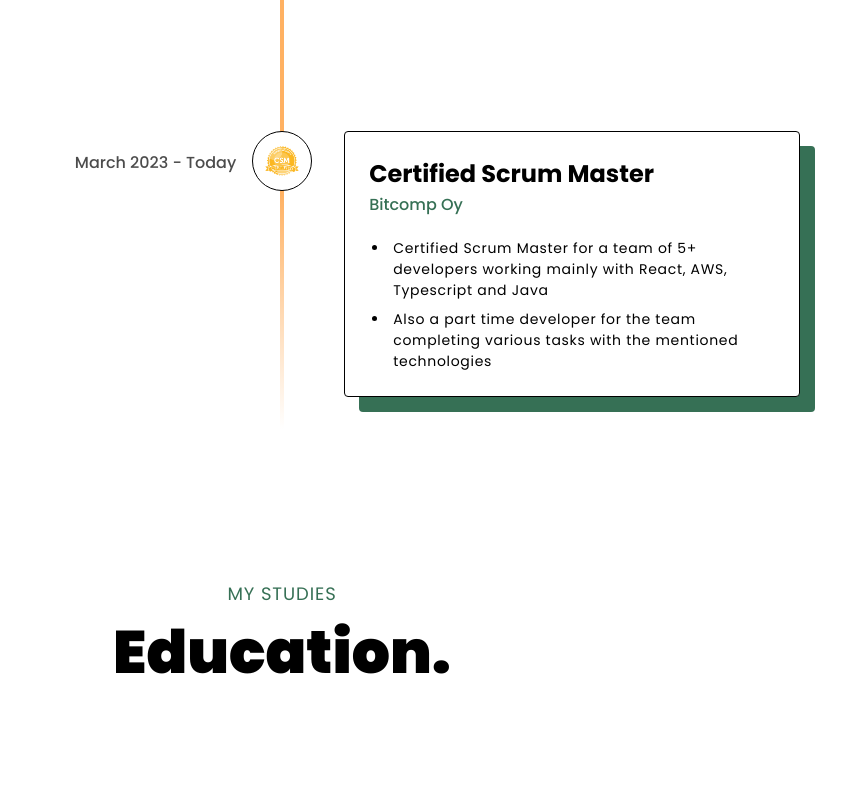
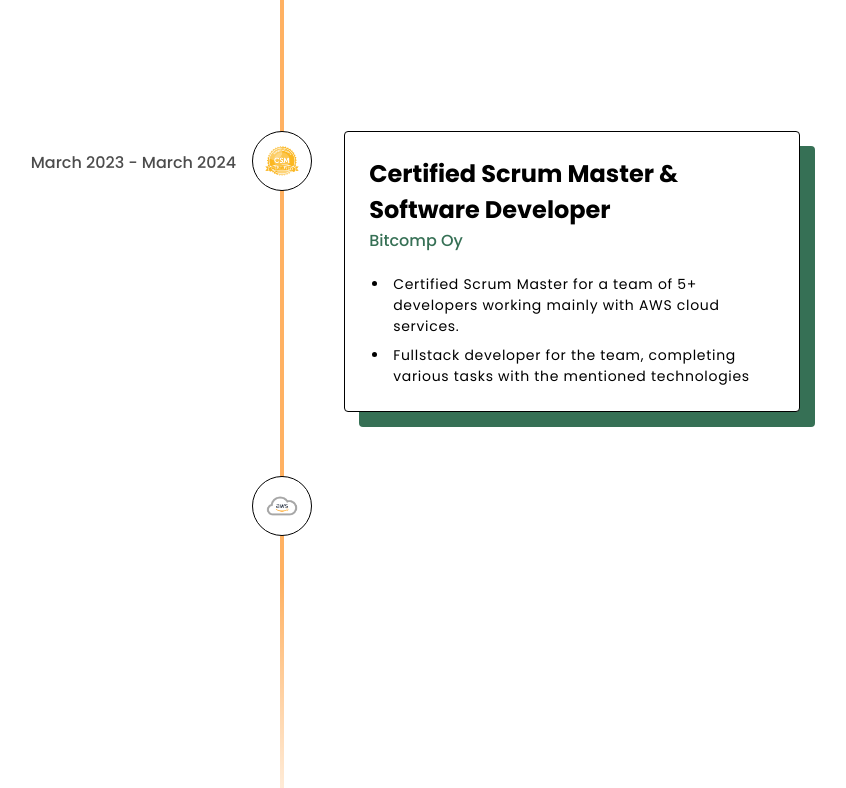
Before and after one commit to arttujan/portfolio, a React (Vite) app: page / in a window 1280 px wide. Shown: the part 3080-3868 px from the top of the page, without its empty margins (358-1204 px from the left). Built offline with nearby package versions, Linux system fonts and the light colour scheme.

Commit message:
Aws logo, sitowise

```diff
--- a/src/assets/index.ts
+++ b/src/assets/index.ts
@@ -7,5 +7,6 @@ import scrum from "./scrum.png";
 import react from "./react-icon.png";
 import mobile from "./mobile.png";
 import lead from "./lead.png";
+import aws from "./aws-logo.png";
 
-export { logo, web, menu, close, omakuva, scrum, react, mobile, lead };
+export { logo, web, menu, close, omakuva, scrum, react, mobile, lead, aws };
--- a/src/constants/index.ts
+++ b/src/constants/index.ts
@@ -1,4 +1,4 @@
-import { web, scrum, mobile, lead, react } from "../assets";
+import { web, scrum, mobile, lead, react, aws } from "../assets";
 
 export const navLinks = [
   {
@@ -93,14 +93,26 @@ const experiences = [
     ],
   },
   {
-    title: "Certified Scrum Master",
+    title: "Certified Scrum Master & Software Developer",
     icon: scrum,
     company_name: "Bitcomp Oy",
     iconBg: "#FFFFFF",
-    date: "March 2023 - Today",
+    date: "March 2023 - March 2024",
     points: [
-      "Certified Scrum Master for a team of 5+ developers working mainly with React, AWS, Typescript and Java",
-      "Also a part time developer for the team completing various tasks with the mentioned technologies",
+      "Certified Scrum Master for a team of 5+ developers working mainly with AWS cloud services.",
+      "Fullstack developer for the team, completing various tasks with the mentioned technologies",
+    ],
+  },
+  {
+    title: "Certified Scrum Master & Software Developer",
+    icon: aws,
+    company_name: "Sitowise Oy",
+    iconBg: "#FFFFFF",
+    date: "March 2024 - Today",
+    points: [
+      "As of March 2024 Sitowise has acquired Bitcomp Oy and I have been transferred to Sitowise Oy as a full time employee",
+      "Certified Scrum Master for a team of 5+ developers working mainly with AWS cloud services.",
+      "Fullstack developer for the team, completing various tasks with the mentioned technologies",
     ],
   },
 ];
```
Also changed, not shown: src/assets/aws-logo.png (added).
